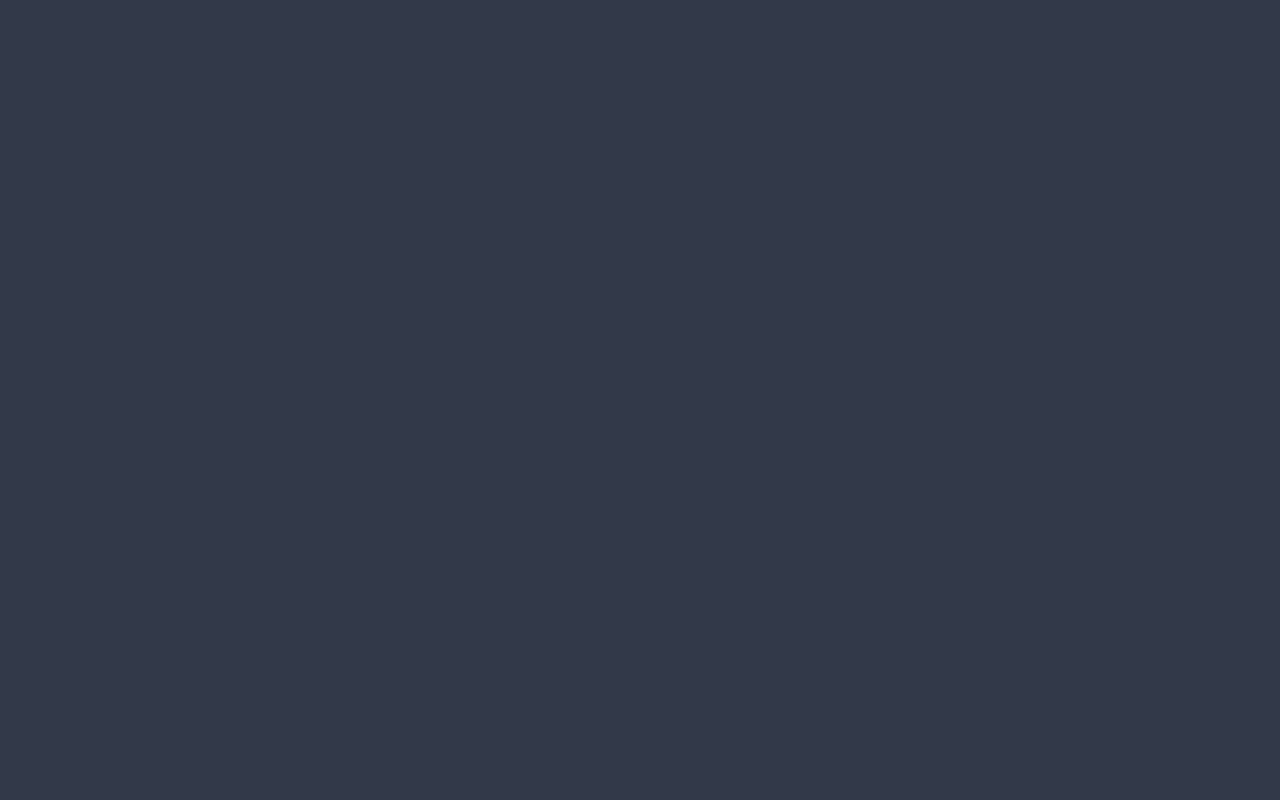
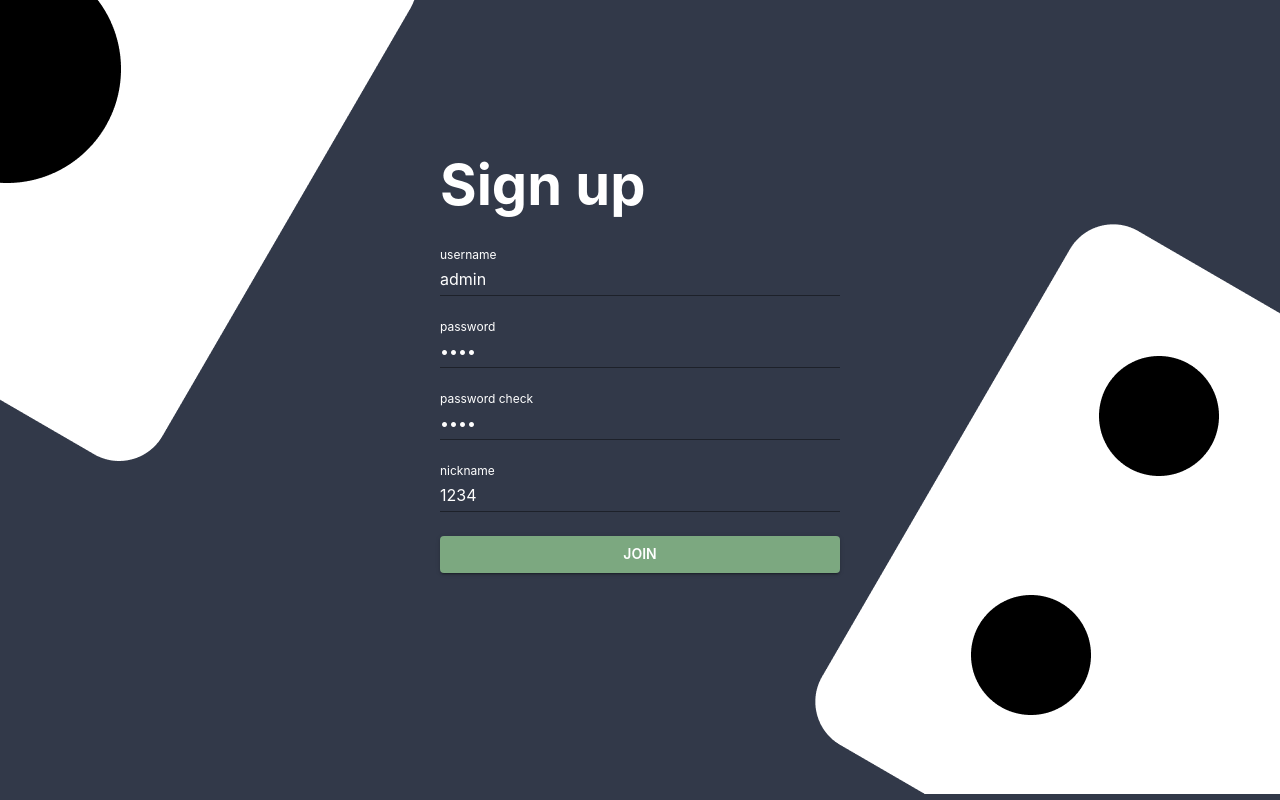
Before and after one commit to HooAndFriend/dice-frontend, a React (Vite) app: page /signup in a window 1280 px wide. Before the commit this address had no page. Built offline with nearby package versions, Linux system fonts and the light colour scheme.

Commit message:
feat : Add Signup Page

```diff
--- a/src/App.tsx
+++ b/src/App.tsx
@@ -5,8 +5,7 @@ import { ProtectRoute, PublicRoute } from './utils/protect-route'
 // ** Router Imports
 import LoginPage from './pages/login-page'
 import Dashboard from './pages/dashboard-page'
-import { ThemeProvider } from '@mui/material'
-import { theme } from './theme'
+import SignupPage from './pages/signup-page'
 
 const App = () => {
   return (
@@ -14,6 +13,7 @@ const App = () => {
       <Routes>
         <Route element={<PublicRoute />}>
           <Route path="/" element={<LoginPage />} />
+          <Route path="/signup" element={<SignupPage />} />
         </Route>
         <Route element={<ProtectRoute />}>
           <Route path="/dashboard/*" element={<Dashboard />} />
--- /dev/null
+++ b/src/pages/signup-page/index.tsx
@@ -0,0 +1,17 @@
+// ** Component Imports
+import SignupPageView from './signup-page'
+
+// ** Router Imports
+import { useNavigate } from 'react-router-dom'
+
+const SignupPage = () => {
+  const navigate = useNavigate()
+
+  const handleJoin = () => {
+    navigate('/')
+  }
+
+  return <SignupPageView handleJoin={handleJoin} />
+}
+
+export default SignupPage
--- /dev/null
+++ b/src/pages/signup-page/signup-page.tsx
@@ -0,0 +1,102 @@
+// ** Mui Imports
+import { Box, Button, Typography } from '@mui/material'
+
+// ** Component Imports
+import { InputTextField } from '@/components/text-input'
+
+// ** Utils Imports
+import Color from '@/constants/color'
+
+interface PropsType {
+  handleJoin: () => void
+}
+
+const SignupPageView = ({ handleJoin }: PropsType) => {
+  return (
+    <Box
+      sx={{
+        width: '100%',
+        height: '100vh',
+        display: 'flex',
+        justifyContent: 'center',
+        alignItems: 'center',
+        position: 'relative',
+      }}
+    >
+      <Box
+        sx={{
+          position: 'absolute',
+          left: 0,
+          top: 0,
+        }}
+      >
+        <img src="/img/dice2.png" />
+      </Box>
+      <Box
+        sx={{
+          position: 'absolute',
+          right: 0,
+          bottom: 0,
+        }}
+      >
+        <img src="/img/dice1.png" />
+      </Box>
+      <Box sx={{ mt: -10 }}>
+        <Typography variant="h1">Sign up</Typography>
+        <Box sx={{ width: 400, mt: 3 }}>
+          <InputTextField
+            type="text"
+            variant="standard"
+            fullWidth
+            defaultValue="admin"
+            label="username"
+          />
+        </Box>
+        <Box sx={{ width: 400, mt: 3 }}>
+          <InputTextField
+            type="password"
+            variant="standard"
+            fullWidth
+            defaultValue="1234"
+            label="password"
+          />
+        </Box>
+        <Box sx={{ width: 400, mt: 3 }}>
+          <InputTextField
+            type="password"
+            variant="standard"
+            fullWidth
+            defaultValue="1234"
+            label="password check"
+          />
+        </Box>
+        <Box sx={{ width: 400, mt: 3 }}>
+          <InputTextField
+            type="text"
+            variant="standard"
+            fullWidth
+            defaultValue="1234"
+            label="nickname"
+          />
+        </Box>
+        <Box sx={{ width: 400, mt: 3 }}>
+          <Button
+            fullWidth
+            variant="contained"
+            sx={{
+              backgroundColor: Color.green,
+              '&:hover': {
+                backgroundColor: Color.green,
+              },
+            }}
+            onClick={handleJoin}
+          >
+            JOIN
+          </Button>
+        </Box>
+      </Box>
+    </Box>
+  )
+}
+
+export default SignupPageView
```
